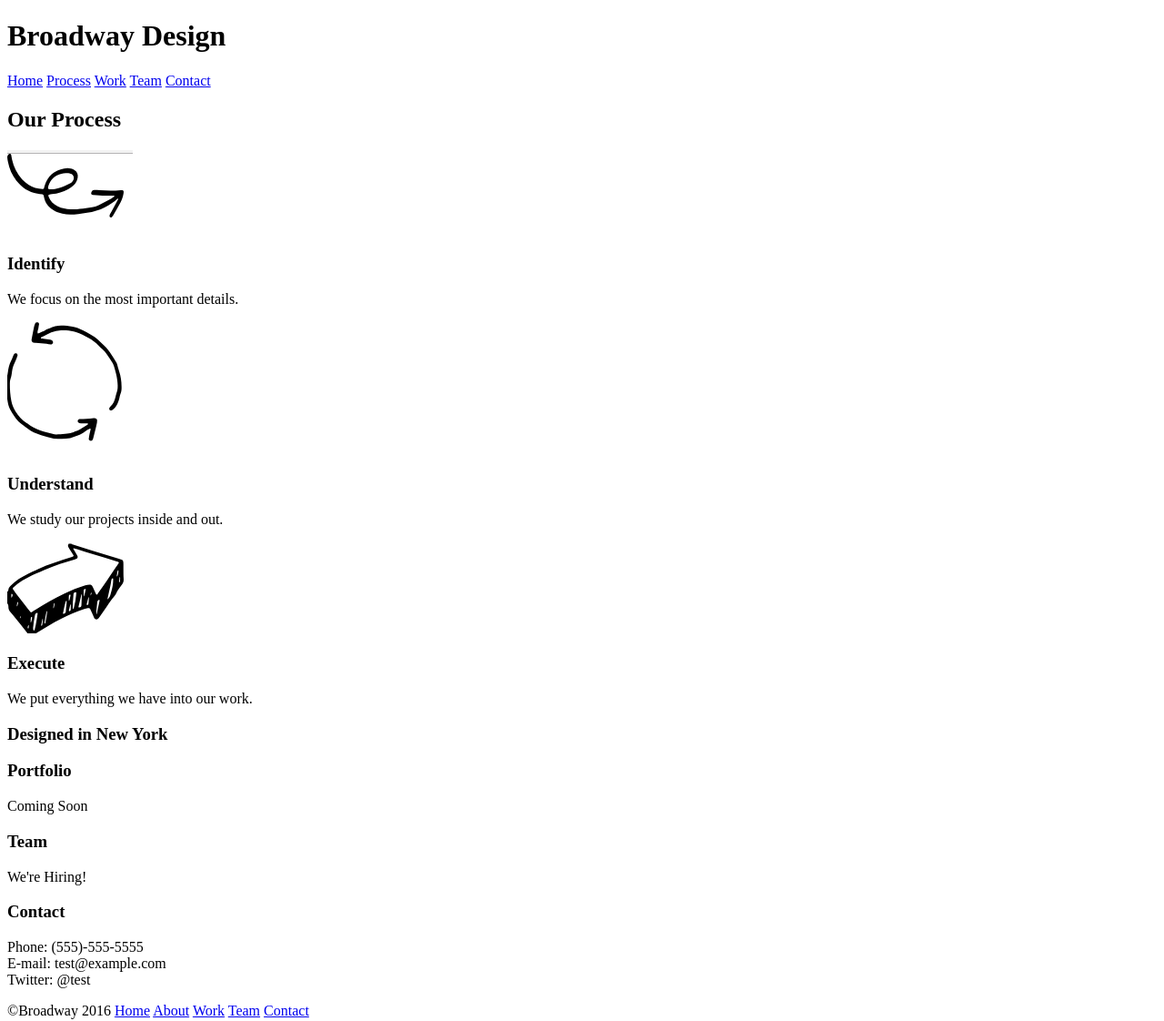
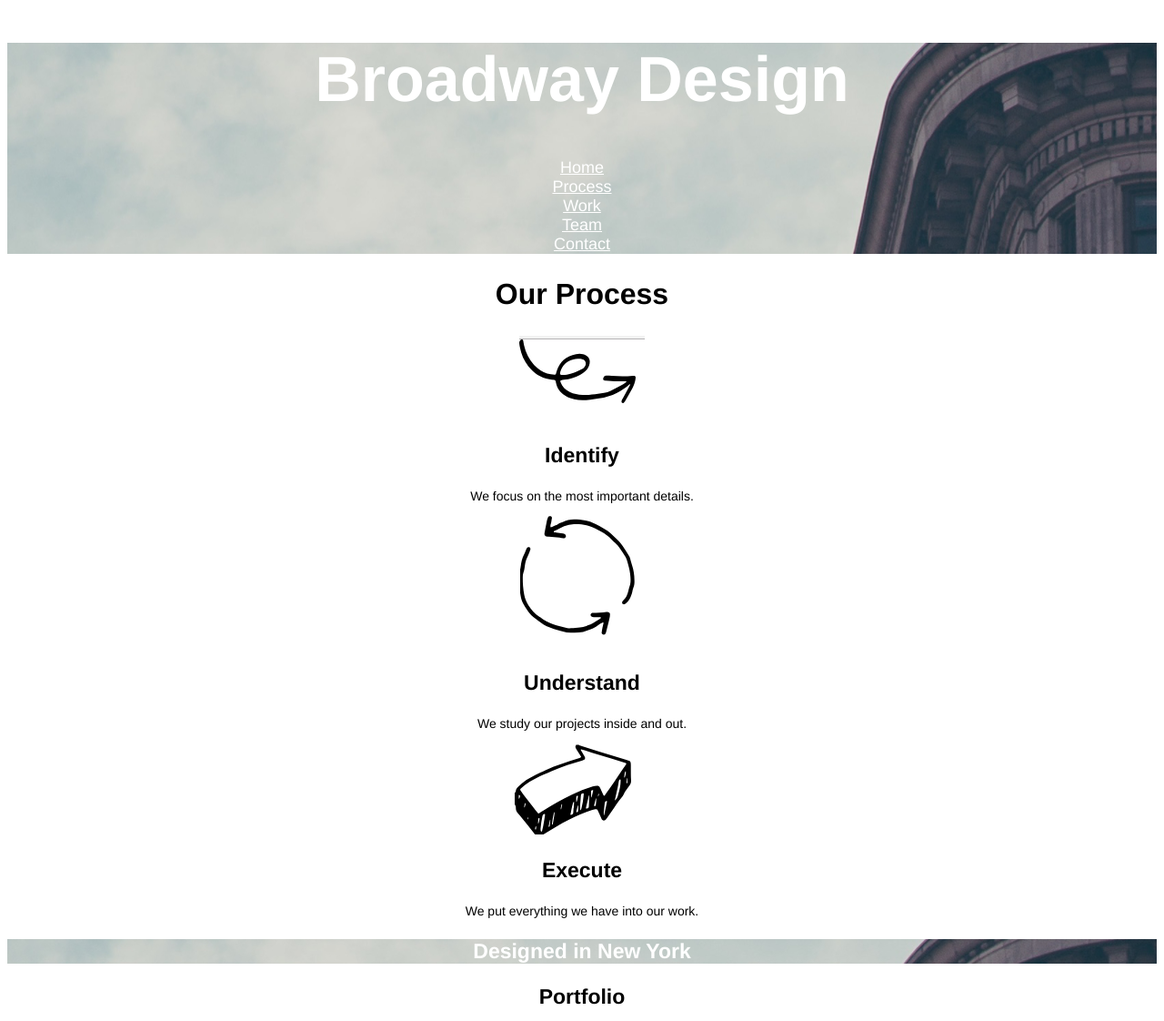
Before and after one commit to Jzollinger/broadway, a plain HTML site: page index.html in a window 1280 px wide. Shown: the top 1122 px of the page at 91% size. Drawn offline with Linux system fonts and the light colour scheme.

Commit message:
Made nav vertical and coded css stylesheet

```diff
--- a/index.html
+++ b/index.html
@@ -8,10 +8,10 @@
   <body>
     <div class="header">
       <h1>Broadway Design</h1>
-      <a href="#">Home</a>
-      <a href="#">Process</a>
-      <a href="#">Work</a>
-      <a href="#">Team</a>
+      <a href="#">Home</a><br>
+      <a href="#">Process</a><br>
+      <a href="#">Work</a><br>
+      <a href="#">Team</a><br>
       <a href="#">Contact</a>
     </div>
     <h2>Our Process</h2>
--- a/resources/css/style.css
+++ b/resources/css/style.css
@@ -0,0 +1,54 @@
+body {
+  text-align: center;
+  font-family: Helvetica;
+}
+
+h1 {
+  font-size: 70px;
+}
+
+h2 {
+  font-size: 32px;
+}
+
+h3 {
+  font-size: 23px;
+}
+
+a {
+  font-size: 18px;
+}
+
+p {
+  font-size: 14px;
+}
+
+#newyork {
+  background-image: url(../images/background.png);
+}
+
+#broadway {
+  font-size: 11px;
+}
+
+h1,
+a,
+#newyork,
+#broadway {
+  color: white;
+}
+
+h1,
+h2,
+h3 {
+  font-weight: bold;
+}
+
+.header {
+  background-image: url(../images/background.png);
+}
+
+.footer {
+  background-color: dimgray;
+  text-align: left;
+}
```
Also changed, not shown: 1 other file.
